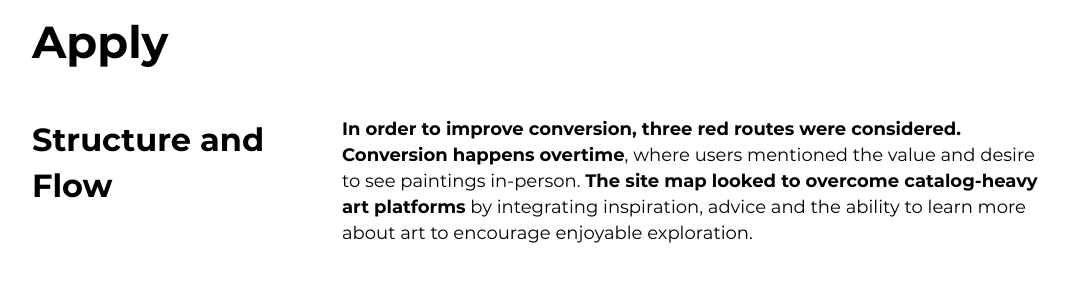
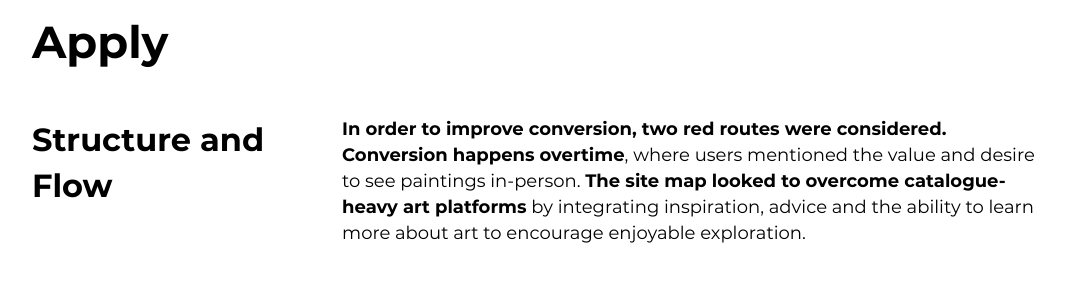
Before and after one commit to emilygv/emilyvernon.com, a Jekyll site: the page built from _casestudies/artvoy.md, in a window 1280 px wide and 900 px high, scrolled down 7138 px, cut to the strip 88-373 px from the top of the window. Shown: the whole strip, without its empty margins (0-1070 px from the left). Built offline with Jekyll 4.4.1, drawn with Linux system fonts in a browser that asks for light colours.

Commit message:
Update artvoy.md

```diff
--- a/_casestudies/artvoy.md
+++ b/_casestudies/artvoy.md
@@ -85,11 +85,11 @@
 
 {% include case_h3_block.html
 title="Structure and Flow"
-content="**In order to improve conversion, three red routes were considered. Conversion happens overtime**, where users mentioned the value and desire to see paintings in-person. **The site map looked to overcome catalog-heavy art platforms** by integrating inspiration, advice and the ability to learn more about art to encourage enjoyable exploration." %}
+content="**In order to improve conversion, two red routes were considered. Conversion happens overtime**, where users mentioned the value and desire to see paintings in-person. **The site map looked to overcome catalogue-heavy art platforms** by integrating inspiration, advice and the ability to learn more about art to encourage enjoyable exploration." %}
+
+![](/assets/images/casestudies/artvoy/artvoy_sketch.png)
 
 ![](/assets/images/casestudies/artvoy/artvoy_site_map_user_flows.png)
-
-![](/assets/images/casestudies/artvoy/artvoy_sketch.png)
 
 ## Assess
 
```
